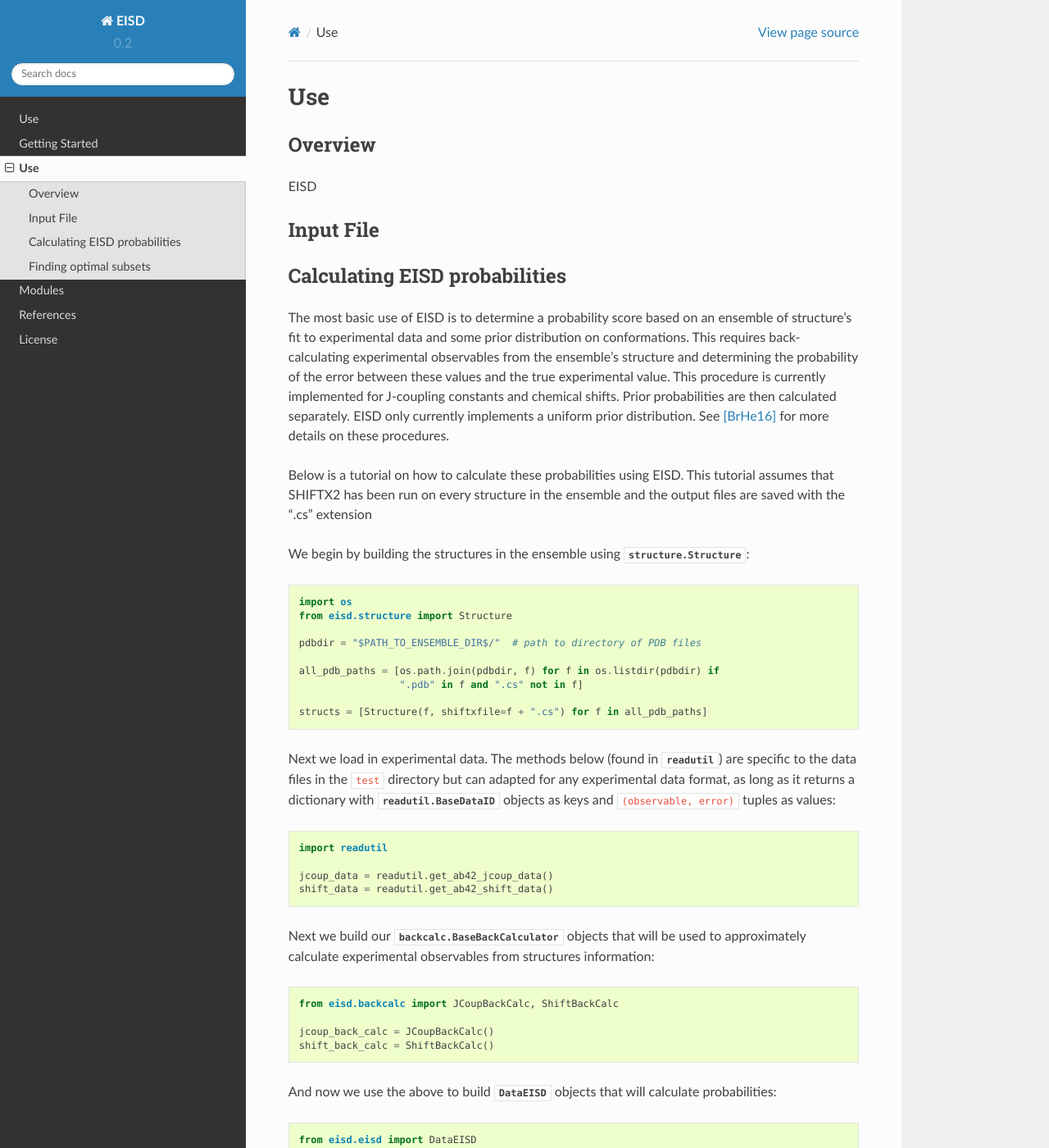
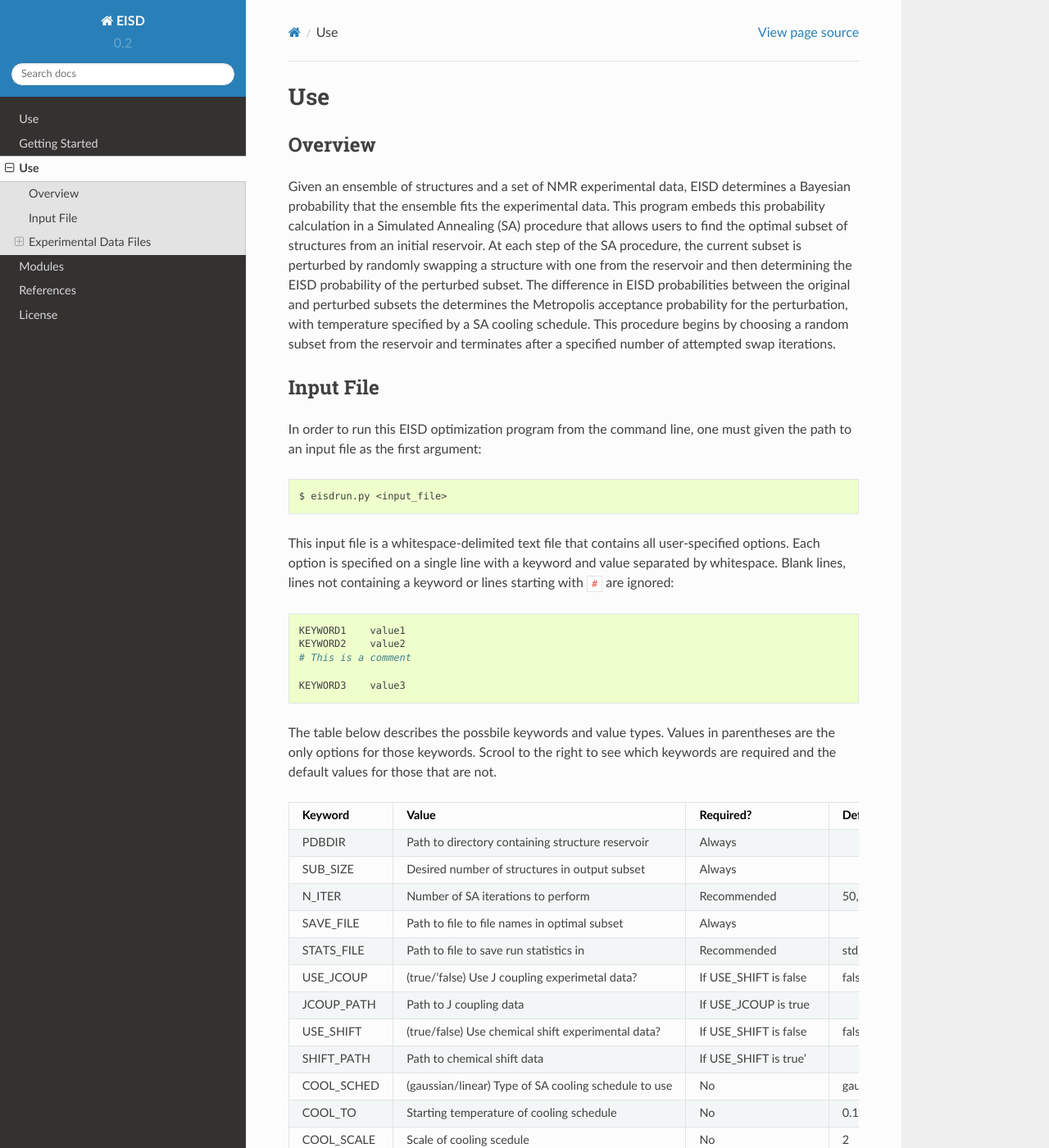
Before and after one commit to davas301/EISD, a Sphinx documentation site: the page built from doc/source/use.rst, in a window 1280 px wide and 1400 px high. Shown: the whole window at 82% size. Built offline with Sphinx 7.4.7 and the Read the Docs theme 2.0.0, drawn with Linux system fonts in a browser that asks for light colours; some of the changed text lies outside the part shown.

```diff
--- a/doc/source/use.rst
+++ b/doc/source/use.rst
@@ -1,6 +1,4 @@
 .. EISD use documentation file
-
-
 
 Use
 ===
@@ -8,156 +6,102 @@ Use
 Overview
 --------
 
-EISD
+Given an ensemble of structures and a set of NMR experimental data, EISD
+determines a Bayesian probability that the ensemble fits the experimental data.
+This program embeds this probability calculation in a Simulated Annealing (SA)
+procedure that allows users to find the optimal subset of structures from
+an initial reservoir. At each step of the SA procedure, the current subset
+is perturbed by randomly swapping a structure with one from the reservoir and
+then determining the EISD probability of the perturbed subset. The difference
+in EISD probabilities between the original and perturbed subsets the determines
+the Metropolis acceptance probability for the perturbation, with temperature
+specified by a SA cooling schedule. This procedure begins by choosing a random
+subset from the reservoir and terminates after a specified number of
+attempted swap iterations.
 
 .. _input-file:
 
 Input File
 ----------
 
+In order to run this EISD optimization program from the command line, one must
+given the path to an input file as the first argument::
+
+$ eisdrun.py <input_file>
+
+This input file is a whitespace-delimited text file that contains all
+user-specified options. Each option is specified on a single line with a
+keyword and value separated by whitespace. Blank lines, lines not containing
+a keyword or lines starting with :code:`#` are ignored::
+
+    KEYWORD1    value1
+    KEYWORD2    value2
+    # This is a comment
+
+    KEYWORD3    value3
 
 
-Calculating EISD probabilities
-------------------------------
+The table below describes the possbile keywords and value types. Values
+in parentheses are the only options for those keywords. Scrool to the
+right to see which keywords are required and the default values for those
+that are not.
 
-The most basic use of EISD is to determine a probability score based on
-an ensemble of structure's fit to experimental data and some prior distribution on
-conformations. This requires back-calculating experimental observables from the ensemble's structure
-and determining the probability of the error between these values and the
-true experimental value. This procedure is currently implemented for J-coupling
-constants and chemical shifts. Prior probabilities are then calculated separately. EISD
-only currently implements a uniform prior distribution. See [BrHe16]_ for more
-details on these procedures.
++-----------+-----------------------------------------------------+----------------------+---------+
+| Keyword   | Value                                               | Required?            | Default |
++===========+=====================================================+======================+=========+
+| PDBDIR    | Path to directory containing structure reservoir    | Always               |         |
++-----------+-----------------------------------------------------+----------------------+---------+
+| SUB_SIZE  | Desired number of structures in output subset       | Always               |         |
++-----------+-----------------------------------------------------+----------------------+---------+
+| N_ITER    | Number of SA iterations to perform                  | Recommended          | 50,000  |
++-----------+-----------------------------------------------------+----------------------+---------+
+| SAVE_FILE | Path to file to file names in optimal subset        | Always               |         |
++-----------+-----------------------------------------------------+----------------------+---------+
+| STATS_FILE| Path to file to save run statistics in              | Recommended          |std_out  |
++-----------+-----------------------------------------------------+----------------------+---------+
+| USE_JCOUP | (true/'false) Use J coupling experimetal data?      | If USE_SHIFT is false|false    |
++-----------+-----------------------------------------------------+----------------------+---------+
+| JCOUP_PATH| Path to J coupling data                             | If USE_JCOUP is true |         |
++-----------+-----------------------------------------------------+----------------------+---------+
+| USE_SHIFT | (true/false) Use chemical shift  experimental data? | If USE_SHIFT is false|false    |
++-----------+-----------------------------------------------------+----------------------+---------+
+| SHIFT_PATH| Path to chemical shift data                         | If USE_SHIFT is true'|         |
++-----------+-----------------------------------------------------+----------------------+---------+
+| COOL_SCHED| (gaussian/linear) Type of SA cooling schedule to use| No                   |gaussian |
++-----------+-----------------------------------------------------+----------------------+---------+
+| COOL_TO   | Starting temperature of cooling schedule            | No                   |0.1      |
++-----------+-----------------------------------------------------+----------------------+---------+
+| COOL_SCALE| Scale of cooling scedule                            | No                   |2        |
++-----------+-----------------------------------------------------+----------------------+---------+
+| PRIOR     | (uniform) Type of prior to use                      | No                   |uniform  |
++-----------+-----------------------------------------------------+----------------------+---------+
+|PRIOR_UNI_M| Number of ensembles in uniform prior state space    | No                   |10       |
++-----------+-----------------------------------------------------+----------------------+---------+
+| RUN_SHIFTX| (true/false) Run shiftx on every structure?         | No                   |false    |
++-----------+-----------------------------------------------------+----------------------+---------+
+| SHIFT_EXE | Path to SHIFTX executable                           | If RUN_SHIFTX is true|         |
++-----------+-----------------------------------------------------+----------------------+---------+
 
-Below is a tutorial on how to calculate these probabilities using EISD.
-This tutorial assumes that SHIFTX2 has been run on every structure in the ensemble
-and the output files are saved with the ".cs" extension
+An example input file can be found in :code:`$EISD_HOME/test/ab42_example.inp`.
 
-We begin by building the structures in the ensemble using :class:`structure.Structure`::
+Experimental Data Files
+-----------------------
 
-    import os
-    from eisd.structure import Structure
+Experimental data files that are input into EISD must have a specific format,
+which is the same as that used in the ENSEMBLE program. The format for each
+experimental data point is described below, with examples.
 
-    pdbdir = "$PATH_TO_ENSEMBLE_DIR$/"  # path to directory of PDB files
+Chemical Shift
+^^^^^^^^^^^^^^
+::
 
-    all_pdb_paths = [os.path.join(pdbdir, f) for f in os.listdir(pdbdir) if
-                     ".pdb" in f and ".cs" not in f]
+    Residue     Atom    Chemical Shift      Error
 
-    structs = [Structure(f, shiftxfile=f + ".cs") for f in all_pdb_paths]
+J-Coupling
+^^^^^^^^^^
+::
 
-Next we load in experimental data. The methods below (found in :mod:`readutil`)
-are specific to the data files in the :code:`test` directory but can adapted
-for any experimental data format, as long as it returns a dictionary with
-:class:`readutil.BaseDataID` objects as keys and :code:`(observable, error)`
-tuples as values::
-
-    import readutil
-
-    jcoup_data = readutil.get_ab42_jcoup_data()
-    shift_data = readutil.get_ab42_shift_data()
-
-Next we build our :class:`backcalc.BaseBackCalculator` objects that will
-be used to approximately calculate experimental observables from structures information::
-
-    from eisd.backcalc import JCoupBackCalc, ShiftBackCalc
-
-    jcoup_back_calc = JCoupBackCalc()
-    shift_back_calc = ShiftBackCalc()
-
-And now we use the above to build :class:`DataEISD` objects that will calculate
-probabilities::
-
-    from eisd.eisd import DataEISD
-
-    shift_eisd = DataEISD(shift_back_calc, shift_data)
-
-    # don't consider back-calc error for j-coupling (error is all in nuisance parameter variability):
-    jcoup_eisd = DataEISD(jcoup_back_calc, jcoup_data, no_bc_err=True)
-
-Now build a :class:`priors.UniformPrior` object assuming there are
-10 ensembles in our hypothesis space (so the prior probability of each is 0.1)::
-
-    from eisd.priors import UniformPrior
-
-    prior = UniformPrior(10)
-
-Now we calculate and print the probability of the ensemble given the
-experimental data and prior distribution::
-
-    shift_logp = shift_eisd.calc_logp(structs)
-    jcoup_logp = jcoup_eisd.calc_logp(structs)
-    prior_logp = prior.calc_prior_logp()
-    total_logp = shift_logp + jcoup_logp + prior_logp()
-
-    outstr = "The ensemble at %s fits chemical shift data with log probability of %.3f, " \
-             "J coupling data with log probability of %.3f and a conformational prior" \
-              "distribution with log probability %.3f" The total log probability is then %.3f" \
-              % (pdbdir, shift_logp, jcoup_logp, prior_logp, total_logp)
-    print outstr
+    Res1    Atom1   Res2    Atom2   Res3    Atom3   Res4    Atom4   J   Err_Low   Err_Up
 
 
-Finding optimal subsets
------------------------
-
-Due to EISD's size extensivity, it is ideal for finding the optimal subset of
-an ensemble that maximizes the probabilities found above. This optimization
-is implemented in the using a simulated annealing to swap out structures in the subset
-with structures from the full ensemble.
-
-Below is an example showing how to perform this optimization with J-coupling
-and chemical shift experimental data and a Uniform Prior. Again, this assumes
-that SHIFTX2 has been run for every structure in the full ensemble.
-
-First define the directory where the full ensemble of structures is stored.
-This is referred to as the "reservoir" of structures. Also define the size
-of the subset that will be optimized and the number of iterations of
-simulated annealing to be performed. Additionally provide the path to a  file that will
-contain the names of the pdb files that make up the optimal ensemble, as well
-as a file for storing optimization statistics::
-
-    pdbdir = "$PATH_TO_ENSEMBLE_DIR$/"
-    subset_size = 1000
-    niter = int(1e6)
-
-    savefile = "../output/$OPT_FILE$"
-    stats_file = "../output/$STATS_FILE$"
-
-Now build a :class:`priors.BasePrior` object and :class:`eisd.DataEISD` objects
-for each set of experimental data::
-
-    from eisd.priors import UniformPrior
-    from eisd.eisd import DataEISD
-    from backcalc import JCoupBackCalc, ShiftBackCalc
-    import eisd.readutil
-
-    prior = UniformPrior(niter)  # assume every iterations produces a new hypothesis ensemble
-
-    jcoup_eisd = DataEISD(JCoupBackCalc(), eisd.readutil.get_ab42_jcoup_data(),
-                          no_bc_err=True)
-    shift_eisd = DataEISD(ShiftBackCalc(), eisd.readutil.get_ab42_shift_data())
-
-    # put eisd's together in a list:
-    data_eisds = [jcoup_eisd, shift_eisd]
-
-Now define a cooling schedule for simulated annealing. Below is the default
-schedule::
-
-    def cool_sched(t):
-        """
-        Cooling schedule
-
-        :param t: fraction of iterations
-        :return: "Temperature" for simulated annealing
-        """
-        return np.exp(-(2 * t) ** 2)
-
-
-Now we can build the :class:`eisd.EISDOPT` object and begin the optimization::
-
-    from eisd.eisd import EISDOPT
-
-    optimizer = EISDOPT(pdbdir, prior, data_eisds, savefile,
-                        subsize=subset_size, verbose=True,
-                        stats_file=stats_file)
-
-    optimizer.opt(niter, cool_sched=cool_sched)
+Example files can be found in :code:`$EISD_HOME/test/`
```
Also changed, not shown: 2 other files.
